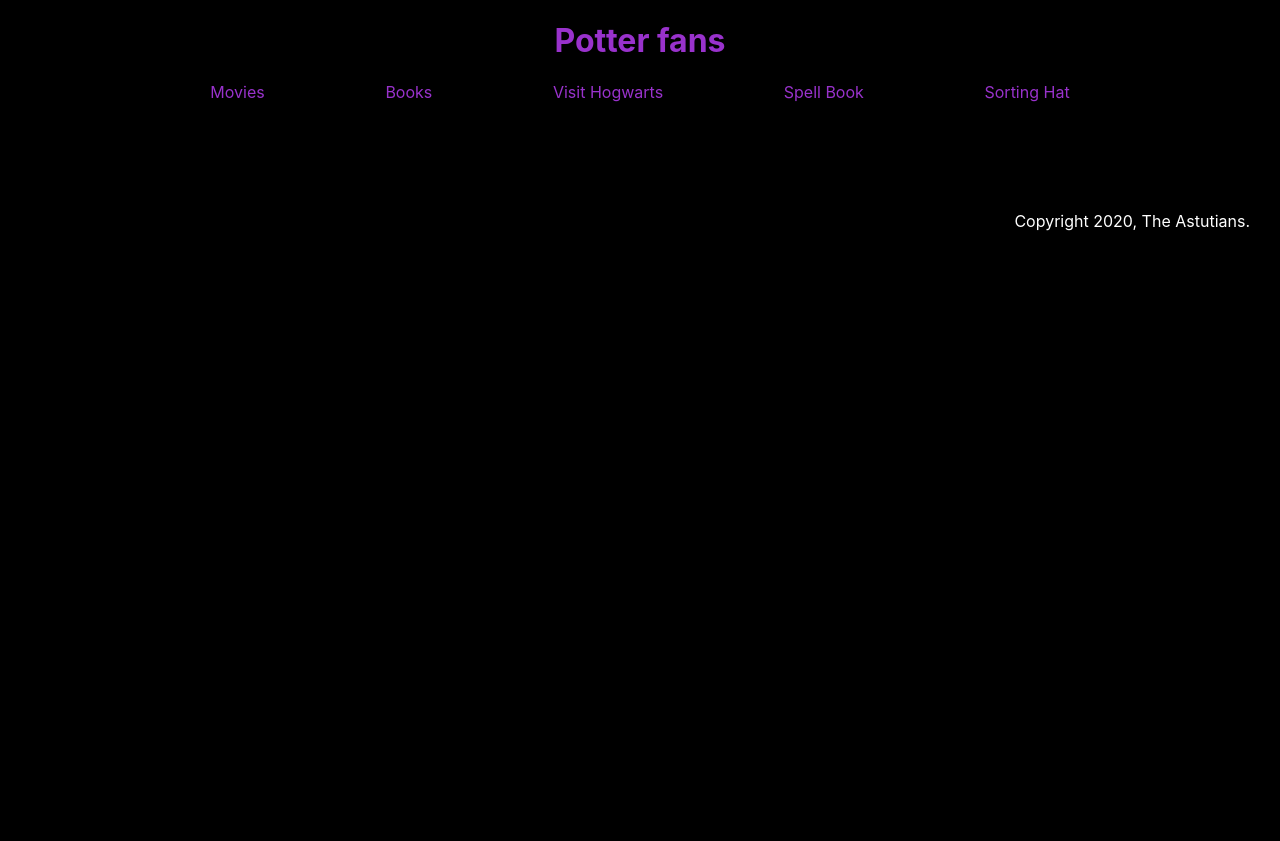
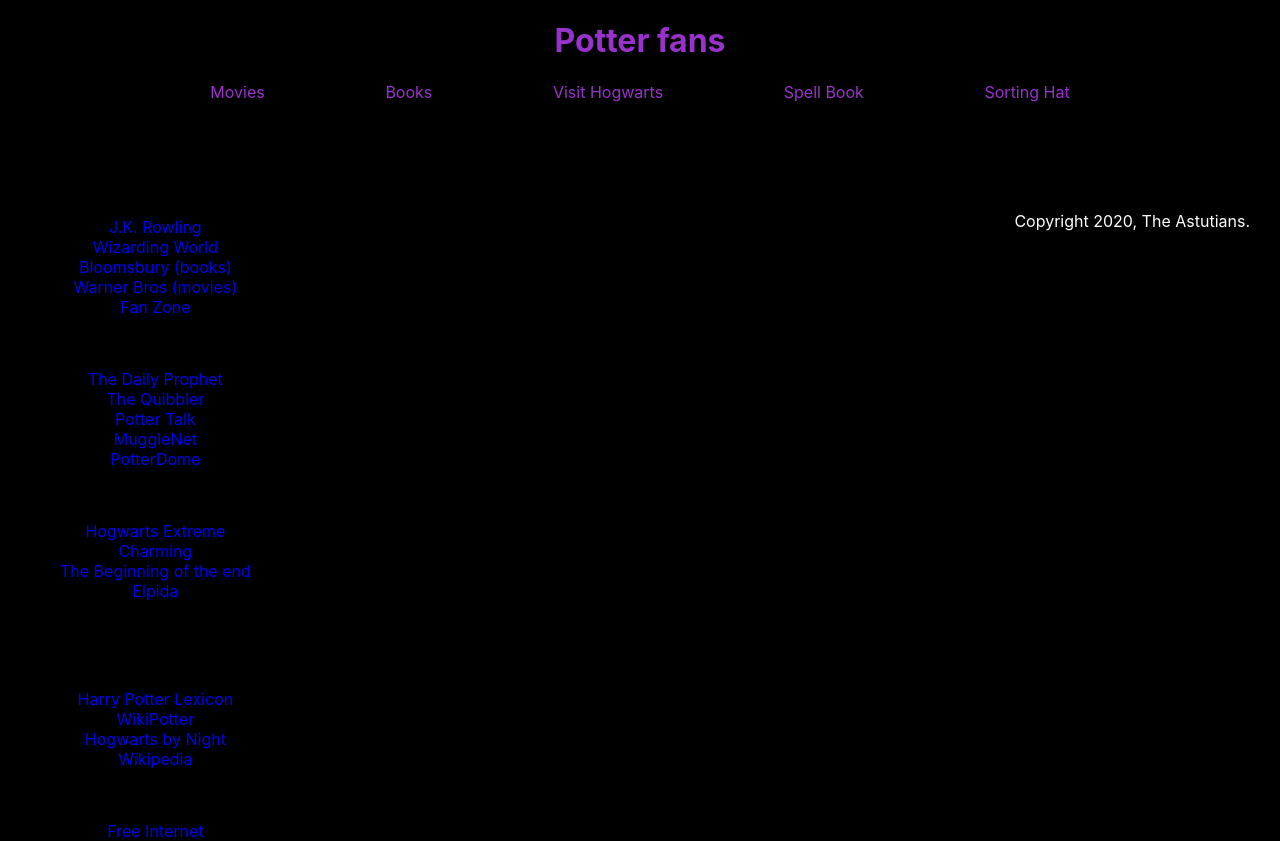
Before and after one commit to TheAstutian/potter-fans, a React (Create React App) app: page /books in a window 1280 px wide. Before the commit the page ends 800 px from the top, so only its background shows below. Built offline with nearby package versions, Linux system fonts and the light colour scheme.

Commit message:
added links to footer

```diff
--- a/src/components/footer/footer.component.jsx
+++ b/src/components/footer/footer.component.jsx
@@ -9,11 +9,13 @@ const Footer = () => (
         <div className='links'>
                 <div>
                         <div className="link-entry">
-                            <span> Official sites</span>
+                            <span> Official HP Sites</span>
                             <ul>
-                                <li></li>
-                                <li></li>
-                                <li></li>
+                                <li><a href="https://www.jkrowling.com/"> J.K. Rowling </a></li>
+                                <li><a href="https://www.wizardingworld.com/"> Wizarding World </a></li>
+                                <li><a href="http://www.bloomsbury.com/harrypotter">Bloomsbury (books)</a></li>
+                                <li><a href="http://harrypotter.warnerbros.com/">Warner Bros (movies)</a></li>
+                                <li><a href='https://www.harrypotterfanzone.com/'>Fan Zone</a></li>
                             </ul>
 
                         </div>
@@ -21,9 +23,11 @@ const Footer = () => (
                         <div className="link-entry">
                             <span>Media</span>
                             <ul>
-                                <li></li>
-                                <li></li>
-                                <li></li>
+                                <li><a href="https://thedailyprophet.net/">The Daily Prophet</a></li>
+                                <li><a href="https://thequibs.com/">The Quibbler</a></li>
+                                <li><a href="https://www.pottertalk.net/">Potter Talk</a></li>
+                                <li><a href="https://www.mugglenet.com/">MuggleNet</a></li>
+                                <li><a href="http://www.potterdome.eu/">PotterDome</a></li>
                             </ul>
 
                         </div>
@@ -31,18 +35,20 @@ const Footer = () => (
 
             <div>
                         <div className="link-entry">
-                            <span>Fan pages</span>
+                            <span>Forums & Communities</span>
                             <ul>
-                                <li></li>
-                                <li></li>
-                                <li></li>
+                                <li><a href="https://www.hexrpg.com/">Hogwarts Extreme</a></li>
+                                <li><a href=""></a></li>
+                                <li><a href="http://charmingrp.com/index.php">Charming</a></li>
+                                <li><a href="https://thebeginning11.proboards.com/">The Beginning of the end</a></li>
+                                <li><a href="https://elpida.jcink.net/">Elpida</a></li>
                             </ul>
 
                         </div>
                         <div className="link-entry">
                             <span>Fan art</span>
                             <ul>
-                                <li></li>
+                              <li><a href=""></a></li>
                                 <li></li>
                                 <li></li>
                             </ul>
@@ -54,18 +60,18 @@ const Footer = () => (
                         <div className="link-entry">
                             <span>Wiki</span>
                             <ul>
-                                <li></li>
-                                <li></li>
-                                <li></li>
+                                <li><a href='https://www.hp-lexicon.org/'> Harry Potter Lexicon</a></li>
+                                <li><a href='https://wikipotter-more.fandom.com/pt-br/wiki/Wiki_WikiPotter'>WikiPotter</a></li>
+                                <li><a href="https://www.hogwartsbynight.com/">Hogwarts by Night</a></li>
+                                <li><a href="http://en.wikipedia.org/wiki/Portal:Harry_Potter">Wikipedia</a></li>
                             </ul>
 
                         </div>
                         <div className="link-entry">
                             <span>Charity</span>
                             <ul>
-                                <li></li>
-                                <li></li>
-                                <li></li>
+                                <li><a href="https://potterdome.eu/overons/potterdomeforprivacy/">Free Internet</a></li>
+
                             </ul>
 
                         </div>
```
